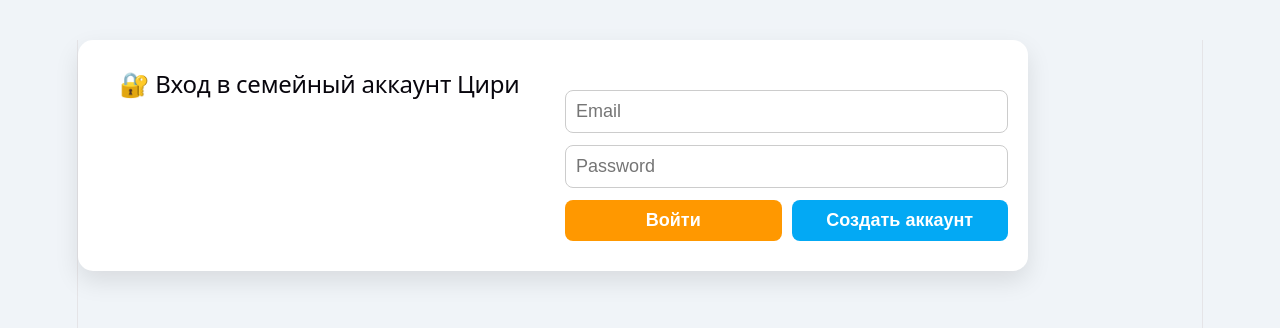
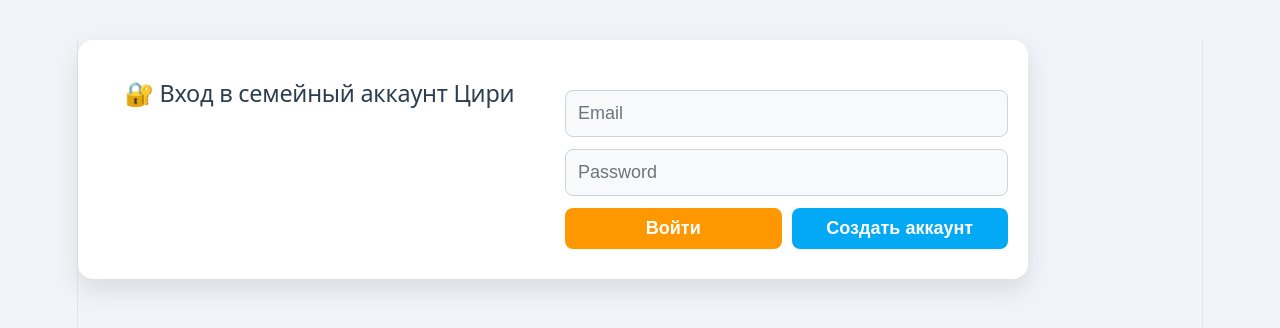
Before and after one commit to vldvor/Cirilla, a React (Vite) app: page / in a window 1280 px wide. Shown: the top 328 px of the page. Built offline with nearby package versions, Linux system fonts and the light colour scheme.

Commit message:
ANON_KEY

```diff
--- a/src/App.css
+++ b/src/App.css
@@ -12,7 +12,7 @@
     align-items: flex-start;
   }
 
-  /* Главный контейнер (По умолчанию мобильный стиль) */
+  /* Главный контейнер (По умолчанию один столбец для мобильных) */
   .container {
     max-width: 440px;
     width: 100%;
@@ -26,7 +26,7 @@
     gap: 15px;
   }
 
-  /* Шапка и экшны */
+  /* Шапка приложения */
   .header-box {
     display: flex;
     justify-content: space-between;
@@ -69,13 +69,14 @@
     font-size: 0.8rem;
     border-radius: 6px;
     cursor: pointer;
+    transition: 0.2s;
   }
 
   .logout-btn:hover {
     background-color: #b0bec5;
   }
 
-  /* Вкладки */
+  /* Переключатель вкладок */
   .tabs-nav {
     display: flex;
     gap: 10px;
@@ -100,7 +101,7 @@
   }
 
   /* ==========================================================================
-     2. Компоненты экрана ухода (Тамагочи, Формы)
+     2. Экран Тамагочи (Статус и интерактивное фото Цири)
      ========================================================================== */
   .tamagotchi-screen {
     background: #e8f5e9;
@@ -110,15 +111,43 @@
     text-align: center;
   }
 
-  .mood {
-    font-size: 3.5rem;
-    margin: 5px 0;
+  .cat-avatar-container {
+    position: relative;
+    max-width: 100%;
+    height: 200px;
+    margin: 0 auto 12px auto;
+    border-radius: 12px;
+    overflow: hidden;
+    box-shadow: 0 4px 12px rgba(0,0,0,0.15);
+    border: 2px solid #a5d6a7;
+  }
+
+  .cat-photo {
+    width: 100%;
+    height: 100%;
+    object-fit: cover;
+  }
+
+  .mood-badge {
+    position: absolute;
+    top: 10px;
+    right: 10px;
+    font-size: 1.8rem;
+    background: rgba(255, 255, 255, 0.95);
+    border-radius: 50%;
+    width: 44px;
+    height: 44px;
+    display: flex;
+    align-items: center;
+    justify-content: center;
+    box-shadow: 0 3px 8px rgba(0,0,0,0.2);
   }
 
   .status {
     font-weight: bold;
     color: #2e7d32;
     margin: 5px 0;
+    font-size: 1.05rem;
   }
 
   .last-actions {
@@ -135,7 +164,9 @@
     margin: 0;
   }
 
-  /* Формы управления */
+  /* ==========================================================================
+     3. Формы и элементы управления
+     ========================================================================== */
   .controls {
     display: flex;
     flex-direction: column;
@@ -226,7 +257,7 @@
   }
 
   /* ==========================================================================
-     3. Виджет Календаря
+     4. Интерактивный Календарь
      ========================================================================== */
   .calendar-widget {
     background: #e3f2fd;
@@ -321,7 +352,7 @@
   }
 
   /* ==========================================================================
-     4. Статистика, Алерт и Журнал
+     5. Статистика и Алерты контроля сытости Цири
      ========================================================================== */
   .stats, .history {
     background: #f9f9f9;
@@ -345,6 +376,7 @@
     border-radius: 4px;
   }
 
+  /* Цветовые оповещения */
   .remaining-food-alert {
     padding: 10px 12px;
     border-radius: 6px;
@@ -353,7 +385,8 @@
     line-height: 1.4;
   }
 
-  .remaining-food-alert.empty, .remaining-food-alert.underfed {
+  .remaining-food-alert.empty,
+  .remaining-food-alert.underfed {
     background-color: #fff3e0;
     border-left: 4px solid #ff9800;
     color: #e65100;
@@ -371,6 +404,7 @@
     color: #c62828;
   }
 
+  /* Журнал */
   .history ul {
     list-style: none;
     padding: 0;
@@ -398,7 +432,9 @@
     text-align: center;
   }
 
-  /* Режим админа */
+  /* ==========================================================================
+     6. Режим Админа (Изменение истории)
+     ========================================================================== */
   .admin-banner {
     background: #fff3e0;
     border: 1px solid #ffe0b2;
@@ -452,17 +488,9 @@
     color: white; font-size: 0.7rem; font-weight: bold; padding: 2px 8px; border-radius: 10px;
   }
 
-  /* Экран логина и загрузки */
-  .auth-container { padding: 30px 20px; text-align: center; }
-  .auth-form { display: flex; flex-direction: column; gap: 12px; margin-top: 20px; }
-  .auth-form input { padding: 10px; border: 1px solid #ccc; border-radius: 8px; font-size: 1rem; }
-  .auth-buttons { display: flex; gap: 10px; }
-  .auth-buttons button { flex: 1; }
-  .loading-container { display: flex; flex-direction: column; align-items: center; padding: 50px 20px; }
-  .spinner { width: 40px; height: 40px; border: 4px solid #e3f2fd; border-top: 4px solid #1565c0; border-radius: 50%; animation: spin 1s linear infinite; margin-bottom: 15px; }
-  @keyframes spin { 0% { transform: rotate(0deg); } 100% { transform: rotate(360deg); } }
-
-  /* Вкладка Профиля */
+  /* ==========================================================================
+     7. Вкладка Профиля (Фиолетовая тема)
+     ========================================================================== */
   .profile-card { background: #f3e5f5; border: 1px solid #e1bee7; border-radius: 12px; padding: 20px; }
   .profile-inputs { display: flex; gap: 15px; margin-bottom: 15px; }
   .input-group { display: flex; flex-direction: column; flex: 1; gap: 5px; }
@@ -474,7 +502,74 @@
   hr { border: 0; border-top: 1px solid #ce93d8; margin: 15px 0; }
 
   /* ==========================================================================
-     5. МАГИЯ ДЕСКТОПА (Разворачиваем в 2 колонки на ПК)
+     8. Экраны семейной авторизации и загрузки облака
+     ========================================================================== */
+  .auth-container {
+    padding: 30px 20px;
+    text-align: center;
+  }
+
+  .auth-container h2 {
+    color: #2c3e50 !important;
+    font-size: 1.3rem;
+    margin-top: 10px;
+    margin-bottom: 20px;
+  }
+
+  .auth-form { display: flex; flex-direction: column; gap: 12px; margin-top: 20px; }
+  .auth-form input {
+    padding: 12px;
+    border: 1px solid #ced4da !important;
+    border-radius: 8px;
+    font-size: 1rem;
+    background-color: #f8f9fa !important;
+    color: #212529 !important;
+    outline: none;
+    box-sizing: border-box;
+  }
+
+  .auth-form input::placeholder {
+    color: #6c757d !important;
+    opacity: 1;
+  }
+
+  .auth-buttons { display: flex; gap: 10px; }
+  .auth-buttons button { flex: 1; }
+
+  .loading-container { display: flex; flex-direction: column; align-items: center; padding: 50px 20px; }
+  .spinner { width: 40px; height: 40px; border: 4px solid #e3f2fd; border-top: 4px solid #1565c0; border-radius: 50%; animation: spin 1s linear infinite; margin-bottom: 15px; }
+  @keyframes spin { 0% { transform: rotate(0deg); } 100% { transform: rotate(360deg); } }
+
+  /* Стили для сетки профиля и селектора активности */
+  .profile-inputs-grid {
+    display: grid;
+    grid-template-columns: 1fr 1fr;
+    gap: 12px;
+  }
+
+  .full-width-input {
+    grid-column: span 2;
+  }
+
+  .activity-select {
+    padding: 10px;
+    border: 1px solid #ce93d8;
+    border-radius: 6px;
+    background-color: white;
+    font-size: 0.95rem;
+    color: #333;
+    outline: none;
+    cursor: pointer;
+    width: 100%;
+    box-sizing: border-box;
+  }
+
+  .status-hint-text {
+    margin-top: 4px;
+  }
+
+  /* ==========================================================================
+     9. ОПТИМИЗАЦИЯ ДЛЯ КОМПЬЮТЕРОВ (UI разворачивается в 2 столбца)
      ========================================================================== */
   @media (min-width: 850px) {
     body {
@@ -482,14 +577,15 @@
     }
 
     .container {
-      max-width: 950px; /* Расширяем контейнер */
+      max-width: 950px;
       display: grid;
-      grid-template-columns: 1fr 1fr; /* Ровно две колонки */
+      grid-template-columns: 1fr 1fr;
       grid-gap: 24px;
       align-items: start;
+      /* Компактная подтяжка пустых зон вверх */
+      grid-auto-flow: row dense;
     }
 
-    /* Элементы, которые должны растягиваться на всю ширину (на обе колонки) */
     .header-box,
     .tabs-nav,
     .profile-card,
@@ -498,14 +594,12 @@
       grid-column: span 2;
     }
 
-    /* ЛЕВАЯ КОЛОНКА (Инпуты, форма, статус Цири) */
     .tamagotchi-screen,
     .admin-banner,
     .controls {
       grid-column: 1;
     }
 
-    /* ПРАВАЯ КОЛОНКА (Календарь, результаты, логи) */
     .calendar-widget,
     .stats,
     .history {
@@ -513,9 +607,7 @@
     }
   }
 
-  /* Маленькая оптимизация для совсем крошечных телефонов */
   @media (max-width: 400px) {
     body { padding: 5px; }
     .container { padding: 12px; gap: 10px; }
-    .mood { font-size: 2.8rem; }
   }
```
